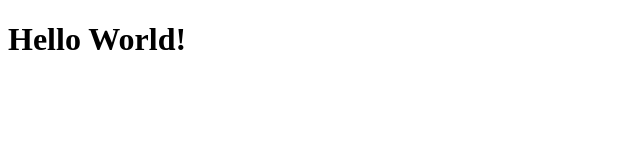
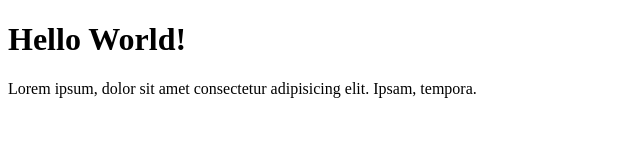
Before and after one commit to GINWI/git-test, a plain HTML site: page index.html in a window 1280 px wide. Shown: the whole page, without its empty margins (0-640 px from the left). Drawn offline with Linux system fonts and the light colour scheme.

Commit message:
menambahkan paragraf

```diff
--- a/index.html
+++ b/index.html
@@ -7,5 +7,6 @@
 </head>
 <body>
     <h1>Hello World!</h1>
+    <p>Lorem ipsum, dolor sit amet consectetur adipisicing elit. Ipsam, tempora.</p>
 </body>
 </html>
```
